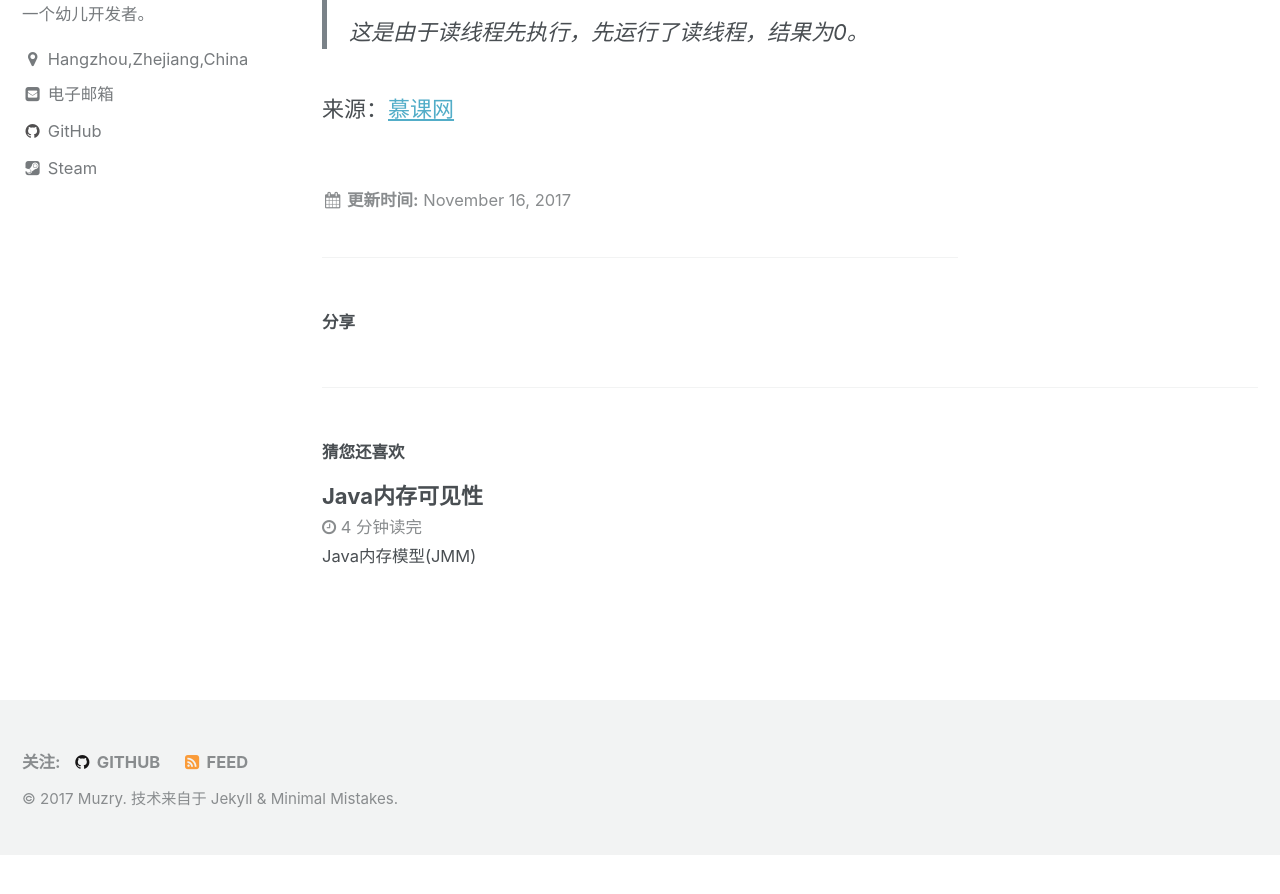
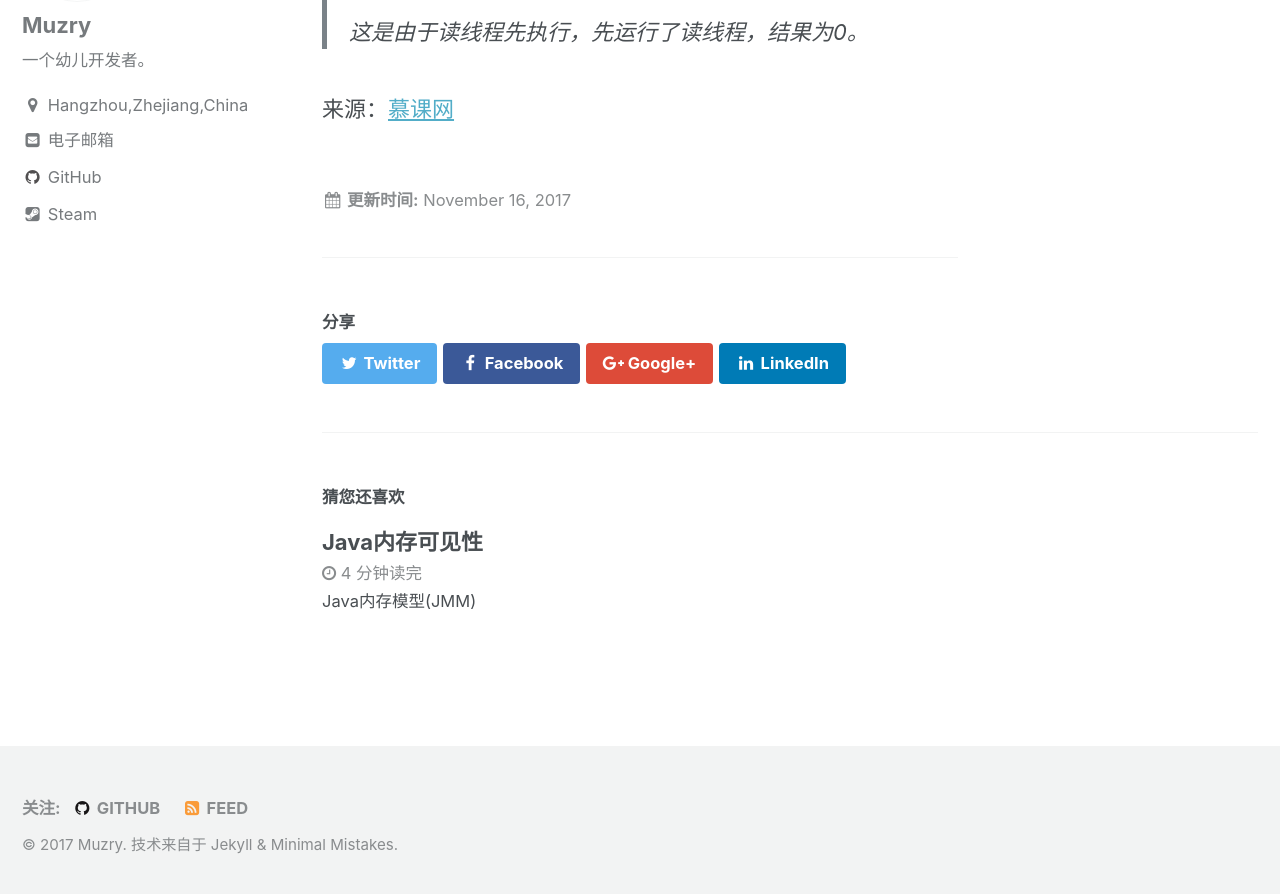
Before and after one commit to Muzry/muzry.github.io, a Jekyll site: the page built from _posts/2017-11-16-java内存可见性.md, in a window 1280 px wide and 900 px high, scrolled down 6152 px. Shown: the top 894 px of the window. Built offline with Jekyll 4.4.1, drawn with Linux system fonts in a browser that asks for light colours; before the commit the page ends 7007 px from its top, so only the background shows below that.

```diff
--- a/_config.yml
+++ b/_config.yml
@@ -20,7 +20,7 @@ teaser                   : # path of fallback teaser image, e.g. "/assets/images
 # breadcrumbs            : false # true, false (default)
 words_per_minute         : 50
 comments:
-  provider               : staticman_v2 # false (default), "disqus", "discourse", "facebook", "google-plus", "staticman", "staticman_v2" "custom"
+  provider               : "staticman_v2" # false (default), "disqus", "discourse", "facebook", "google-plus", "staticman", "staticman_v2" "custom"
   disqus:
     shortname            : # https://help.disqus.com/customer/portal/articles/466208-what-s-a-shortname-
   discourse:
@@ -32,7 +32,7 @@ comments:
     colorscheme          : # "light" (default), "dark"
 staticman:
   allowedFields          : # ['name', 'email', 'url', 'message']
-  branch                 : master # "master"
+  branch                 : "master" # "master
   commitMessage          : # "New comment."
   filename               : # comment-{@timestamp}
   format                 : # "yml"
--- a/_includes/social-share.html
+++ b/_includes/social-share.html
@@ -2,4 +2,12 @@
   {% if site.data.ui-text[site.locale].share_on_label %}
     <h4 class="page__share-title">{{ site.data.ui-text[site.locale].share_on_label | default: "Share on" }}</h4>
   {% endif %}
+
+  <a href="https://twitter.com/intent/tweet?{% if site.twitter.username %}via={{ site.twitter.username | url_encode }}&{% endif %}text={{ page.title | url_encode }}%20{{ page.url | absolute_url | url_encode }}" class="btn btn--twitter" title="{{ site.data.ui-text[site.locale].share_on_label | default: 'Share on' }} Twitter"><i class="fa fa-fw fa-twitter" aria-hidden="true"></i><span> Twitter</span></a>
+
+  <a href="https://www.facebook.com/sharer/sharer.php?u={{ page.url | absolute_url | url_encode }}" class="btn btn--facebook" title="{{ site.data.ui-text[site.locale].share_on_label | default: 'Share on' }} Facebook"><i class="fa fa-fw fa-facebook" aria-hidden="true"></i><span> Facebook</span></a>
+
+  <a href="https://plus.google.com/share?url={{ page.url | absolute_url | url_encode }}" class="btn btn--google-plus" title="{{ site.data.ui-text[site.locale].share_on_label | default: 'Share on' }} Google Plus"><i class="fa fa-fw fa-google-plus" aria-hidden="true"></i><span> Google+</span></a>
+
+  <a href="https://www.linkedin.com/shareArticle?mini=true&url={{ page.url | absolute_url | url_encode }}" class="btn btn--linkedin" title="{{ site.data.ui-text[site.locale].share_on_label | default: 'Share on' }} LinkedIn"><i class="fa fa-fw fa-linkedin" aria-hidden="true"></i><span> LinkedIn</span></a>
 </section>
```
